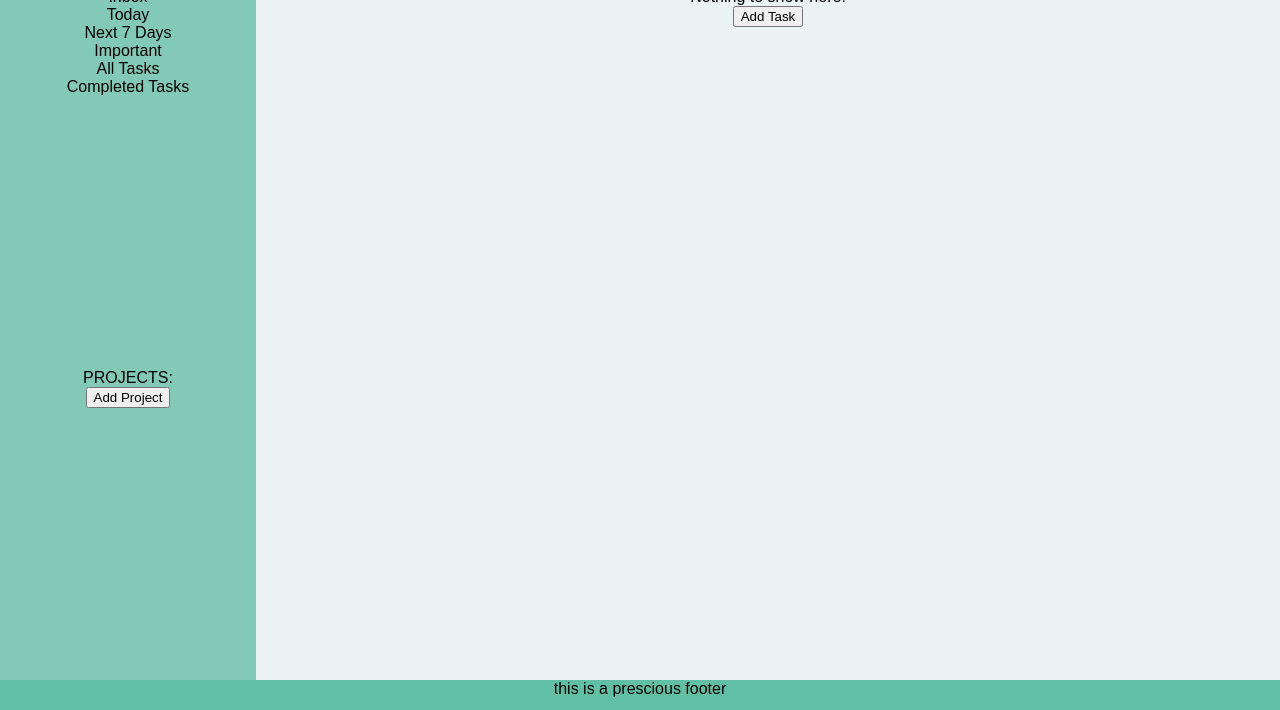
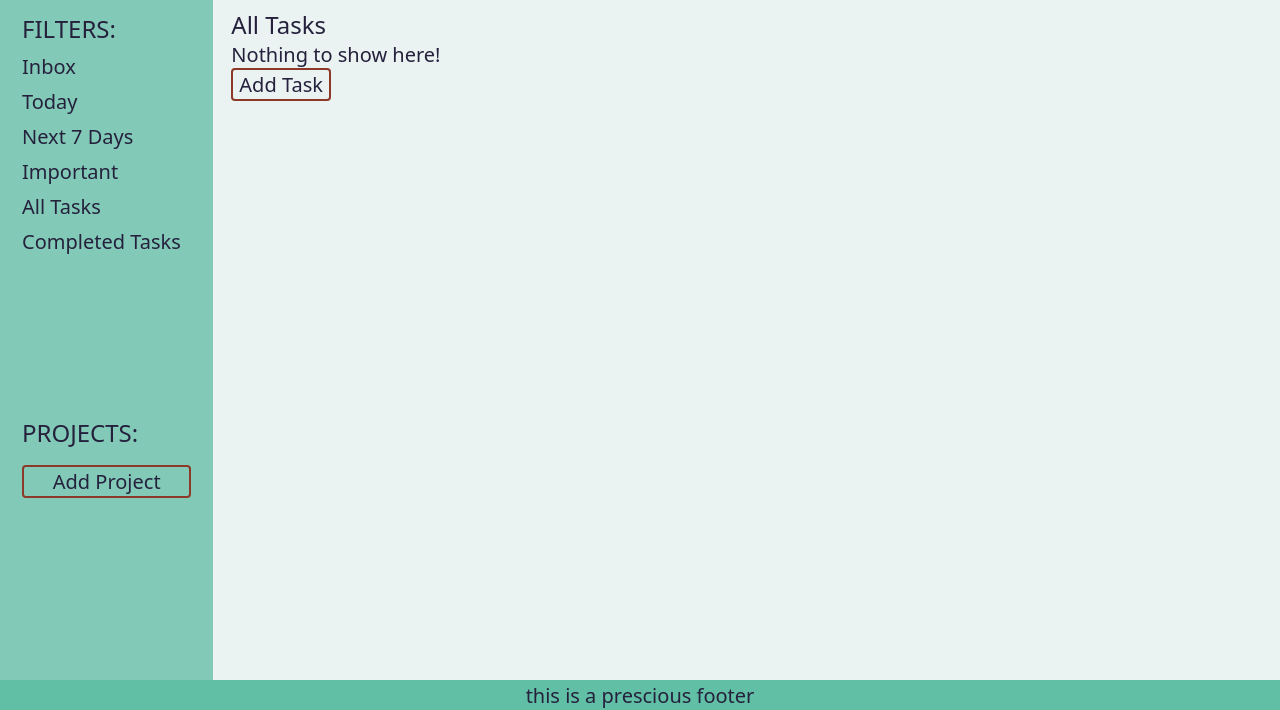
Before and after one commit to VecchiR/todolist, a website built with webpack: page src/index.html in a window 1280 px wide. Shown: the part 90-800 px from the top of the page. Built offline with nearby package versions, Linux system fonts and the light colour scheme.

Commit message:
Basic sizing and alingning

```diff
--- a/src/DOMhandling.js
+++ b/src/DOMhandling.js
@@ -58,8 +58,9 @@ function createProjectElement(p) {
     projectName.textContent = p.name;
 
 
-    const contextMenu = document.createElement("div");
+    const contextMenu = document.createElement("img");
     contextMenu.classList.add("context-menu-button");
+    contextMenu.src = contextIcon;
     contextMenu.addEventListener('click', (e) => {
         if (document.querySelector('.context-menu')) {
             document.querySelector('.context-menu').remove();
--- a/src/index.html
+++ b/src/index.html
@@ -10,9 +10,9 @@
 
     <header><span class="logo">twoodoo</span></header>
     <div class="sidebar">
-        <div class="filters-container">FILTERS:
+        <div class="filters-container"><span class="filter-label">FILTERS:</span>
         </div>
-        <div class="projects-container">PROJECTS:
+        <div class="projects-container"><span class="project-label">PROJECTS:</span>
             <div class="projects-subcontainer"></div>
             <button class="add-project">Add Project</button>
         </div>
--- a/src/style.css
+++ b/src/style.css
@@ -9,7 +9,7 @@
 
 /* :root[data-theme="light"] { */
 :root {
-    --text: #52505e;
+    --text: #25213d;
     --background: #EBF2F2;
     --primary: #60BFA4;
     --primaryShade: #82cab7;
@@ -19,52 +19,104 @@
 
 .logo {
     font-weight: 600;
-    font-size: 40px;
-    font-family: system-ui, -apple-system, BlinkMacSystemFont, 'Segoe UI', Roboto, Oxygen, Ubuntu, Cantarell, 'Open Sans', 'Helvetica Neue', sans-serif;
+    font-size: 50px;
 }
 
 
 
 body {
     display: grid;
-    grid-template: 60px 1fr 30px / 1fr 4fr;
+    grid-template: 80px 1fr 30px / minmax(200px, 1fr) 5fr;
     height: 100vh;
-    text-align: center;
     margin: 0;
-    font-family: sans-serif;
+    font-family: system-ui, -apple-system, BlinkMacSystemFont, 'Segoe UI', Roboto, Oxygen, Ubuntu, Cantarell, 'Open Sans', 'Helvetica Neue', sans-serif;
+    font-weight: 400;
+    color: var(--text);
+    font-size: 20px;
+
 }
 
 header,
 footer {
     grid-column: span 2;
     background-color: var(--primary);
+    text-align: center;
+    align-content: center;
 }
 
 .sidebar {
     background-color: var(--primaryShade);
     display: grid;
+    padding: 22px;
 
+}
+
+.filter-label,
+.project-label,
+.main-label {
+    font-weight: 500;
+    font-size: 24px;
+}
+
+.filters-container,
+.projects-container,
+.projects-subcontainer {
+    display: flex;
+    row-gap: 8px;
+    flex-direction: column;
+    flex-wrap: nowrap;
 }
 
 .main-content {
     background-color: var(--background);
+    padding: 18px;
 }
 
 .task {
-    display: grid;
+    display: flex;
     grid-auto-flow: column;
+    flex-wrap: nowrap;
+    /* justify-content: space-between; */
+    align-items: center;
+}
+
+.task-text {
+    flex: 1;
 }
 
 .context-menu-button,
 .checkbox,
 .important {
-    width: 25px;
+    width: 30px;
 }
 
 .project {
     display: flex;
+    justify-content: space-between;
+    align-items: center;
+}
+
+
+input,
+button,
+select {
+    color: var(--text);
+    font-size: 20px;
+    font-family: system-ui, -apple-system, BlinkMacSystemFont, 'Segoe UI', Roboto, Oxygen, Ubuntu, Cantarell, 'Open Sans', 'Helvetica Neue', sans-serif;
+
+}
+
+button {
+    background-color: #60bfa400;
+    border-radius: 4px;
+    border: 2px solid var(--secondary);
 }
 
 /* .selected {
     background-color: blueviolet;
 } */
+
+
+/* * {
+    border: 1px solid red;
+} */
```
